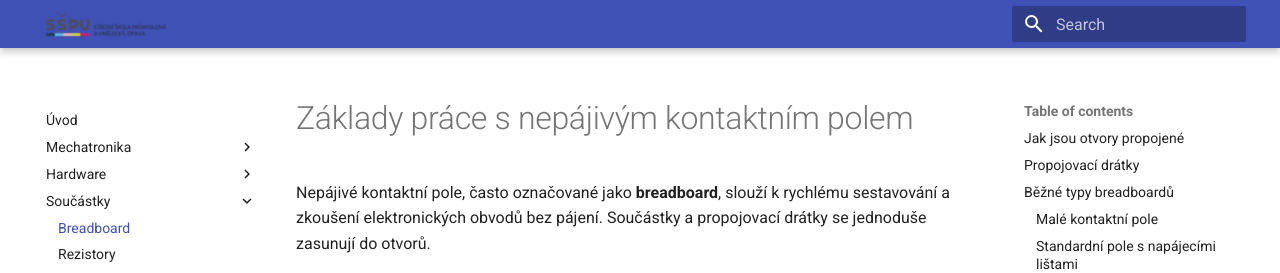
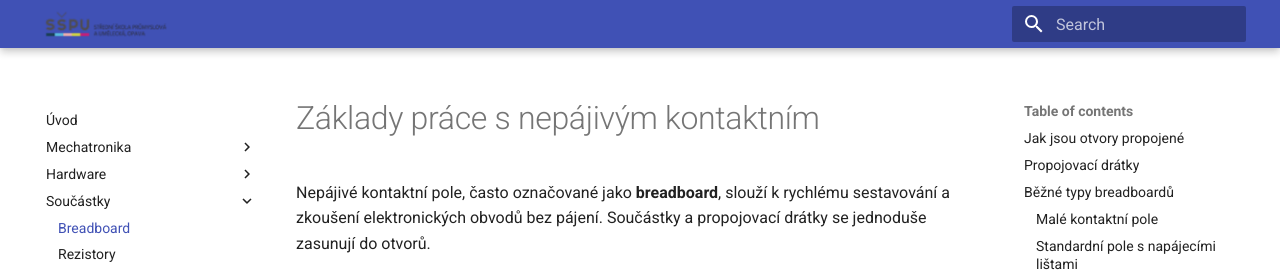
Before and after one commit to piloxgit/vyuka, an MkDocs documentation site: the page built from docs/soucastky/breadboard.md, in a window 1280 px wide and 900 px high. Shown: the top 273 px of the window. Built offline with MkDocs 1.6.1 and Material for MkDocs 9.7.7, drawn with Linux system fonts in a browser that asks for light colours.

Commit message:
sdfasdfasdf

```diff
--- a/docs/soucastky/breadboard.md
+++ b/docs/soucastky/breadboard.md
@@ -1,4 +1,4 @@
-# Základy práce s nepájivým kontaktním polem
+# Základy práce s nepájivým kontaktním
 
 Nepájivé kontaktní pole, často označované jako **breadboard**, slouží k rychlému sestavování a zkoušení elektronických obvodů bez pájení. Součástky a propojovací drátky se jednoduše zasunují do otvorů.
 
```
